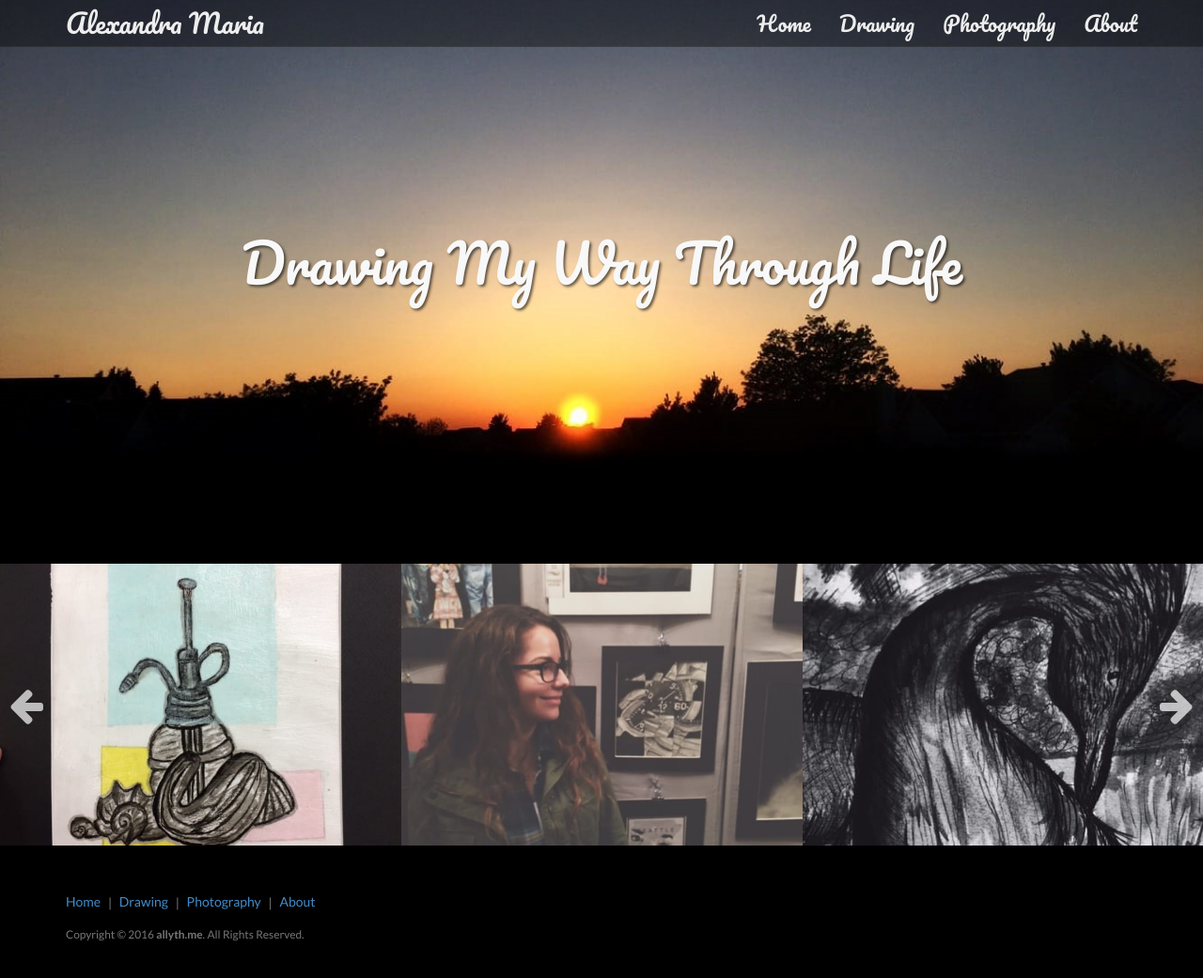
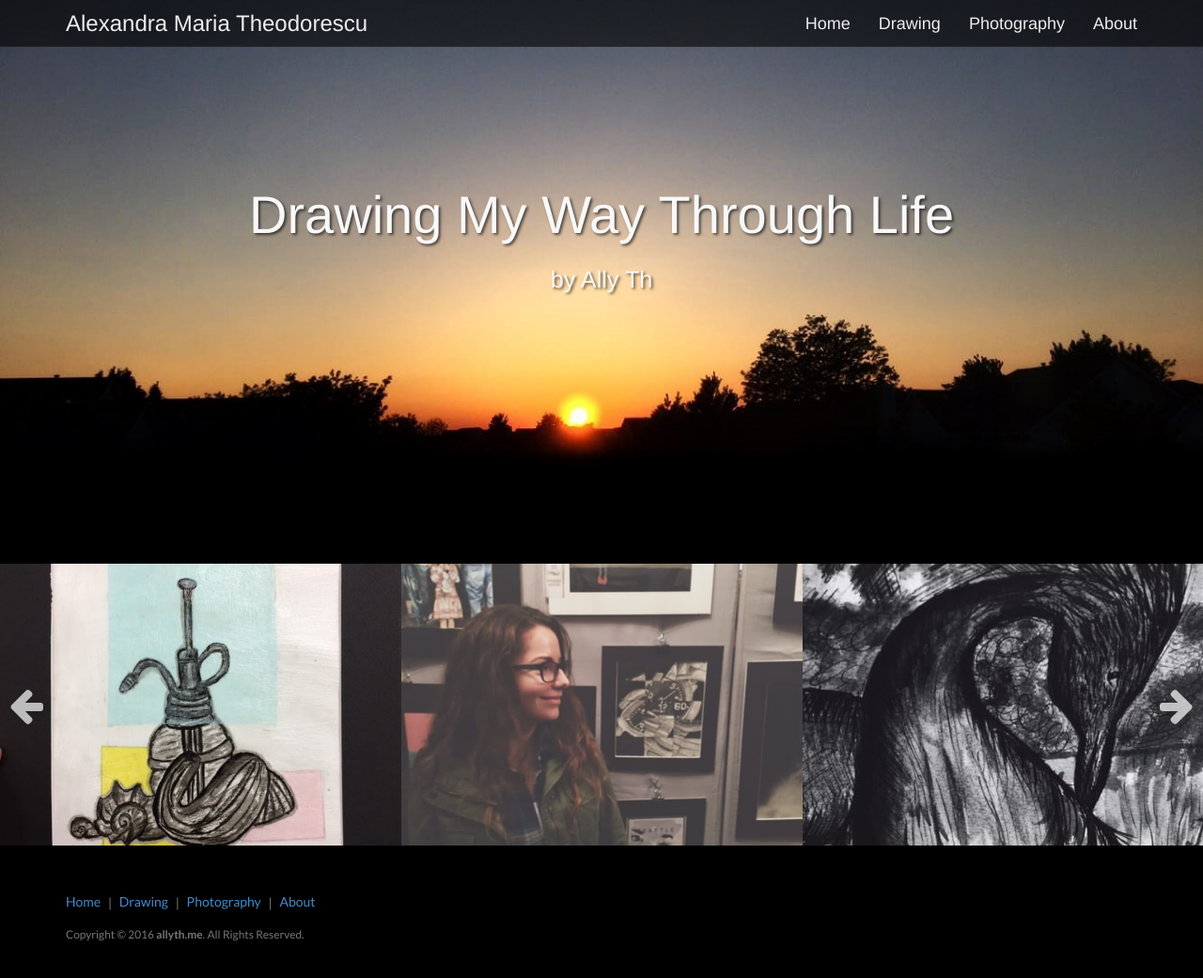
Before and after one commit to allyth/allyth, a Jekyll site: the page built from index.html, in a window 1280 px wide and 1053 px high. Shown: the top 1041 px of the window at 94% size. Built offline with Jekyll 4.4.1, drawn with Linux system fonts in a browser that asks for light colours; some web fonts are replaced.

Commit message:
Title and design changes

```diff
--- a/_config.yml
+++ b/_config.yml
@@ -3,7 +3,7 @@
 # ----------------------- #
 
 url: http://www.allyth.me
-title: Alexandra Maria
+title: Alexandra Maria Theodorescu
 email: strikingcolorart@gmail.com
 author: Alexandra
 description:
--- a/_includes/head.html
+++ b/_includes/head.html
@@ -4,7 +4,13 @@
 <meta name="description" content="{{ site.description }}">
 <meta name="author" content="{{ site.author }}">
 
-<title>{% if page.title %}{{ page.title }}{% else %}{{ site.title }}{% endif %}</title>
+<title>
+    {% if page.title %}
+        {{ page.title }} - {{ site.title }}
+    {% else %}
+        {{ site.title }}
+    {% endif %}
+</title>
 
 <!-- Bootstrap Core CSS -->
 <link href="/css/bootstrap.css" rel="stylesheet">
@@ -31,5 +37,5 @@
 <script src="{{ site.baseurl }}/js/slick.min.js"></script>
 
 <link href="{{ site.baseurl }}/css/font-awesome.min.css" rel="stylesheet">
-<link href="https://fonts.googleapis.com/css?family=Pacifico" rel="stylesheet">
+<link href="https://fonts.googleapis.com/css?family=Arima+Madurai" rel="stylesheet">
 <link href="{{ site.baseurl }}/css/menu.css" rel="stylesheet">
--- a/_includes/main-menu.html
+++ b/_includes/main-menu.html
@@ -9,7 +9,8 @@
                 <span class="icon-bar"></span>
                 <span class="icon-bar"></span>
             </button>
-            <a class="navbar-brand" href="{{ site.baseurl }}/">{{ site.title }}</a>
+            <a class="navbar-brand hidden-xs hidden-sm hidden-md" href="{{ site.baseurl }}/">{{ site.title }}</a>
+            <a class="navbar-brand hidden-lg" href="{{ site.baseurl }}/">Ally Th</a>
         </div>
         <!-- Collect the nav links, forms, and other content for toggling -->
         <div class="collapse navbar-collapse" id="bs-example-navbar-collapse-1">
--- a/css/menu.css
+++ b/css/menu.css
@@ -1,5 +1,5 @@
 nav.main-menu {
-    background-color: rgba(0, 0, 0, 0.4);
+    background-color: rgba(0, 0, 0, 0.6);
     border-color: rgba(81, 81, 81, 0.2);
     height: 50px;
 }
@@ -14,15 +14,15 @@ nav.main-menu {
 
 nav.main-menu .navbar-nav > li > a, nav.main-menu .navbar-brand {
     color: #ededed;
-    font-family: "Pacifico","Lato","Helvetica Neue",Helvetica,Arial,sans-serif;
+    font-family: "Arima Madurai","Helvetica Neue",Helvetica,Arial,sans-serif;
 }
 
 nav.main-menu .navbar-nav > li > a {
-    font-size: 22px;
+    font-size: 18px;
 }
 
 nav.main-menu .navbar-brand {
-    font-size: 28px;
+    font-size: 24px;
 }
 
 nav.main-menu .navbar-nav > li > a:hover,
--- a/css/style.css
+++ b/css/style.css
@@ -44,21 +44,26 @@ h3, .h3 {
 }
 
 .intro-message > h1 {
-    font-family: "Pacifico","Lato","Helvetica Neue",Helvetica,Arial,sans-serif;
+    font-family: "Arima Madurai","Helvetica Neue",Helvetica,Arial,sans-serif;
     line-height: 70px;
-    margin-top: 130px;
+    margin-top: 80px;
     text-shadow: 2px 2px 3px rgba(0,0,0,0.6);
     font-size: 4em;
+}
+
+.intro-message > h2 {
+    font-family: "Arima Madurai","Helvetica Neue",Helvetica,Arial,sans-serif;
+    font-size: 1.8em;
+    /*font-style: italic;*/
+    /*font-weight: bold;*/
+    padding: 10px;
+    text-shadow: 2px 2px 3px rgba(0,0,0,0.6);
 }
 
 .intro-divider {
     width: 400px;
     border-top: 1px solid #f8f8f8;
     border-bottom: 1px solid rgba(0,0,0,0.2);
-}
-
-.intro-message > h3 {
-    text-shadow: 2px 2px 3px rgba(0,0,0,0.6);
 }
 
 @media(max-width:767px) {
--- a/index.html
+++ b/index.html
@@ -22,8 +20,8 @@ subTitle: Drawing My Way Through Life
                     <div class="row">
                         <div class="col-lg-12">
                             <div class="intro-message">
-                                <h1>{{ page.title }}</h1>
-                                <!--<h3>{{ page.subTitle }}</h3>-->
+                                <h1>Drawing My Way Through Life</h1>
+                                <h2>by Ally Th</h2>
                                 <!--<hr class="intro-divider">
                                 <ul class="list-inline intro-social-buttons">
                                     {% for social in site.social %}
```
Also changed, not shown: other parts of index.html (+0 -2 lines).
